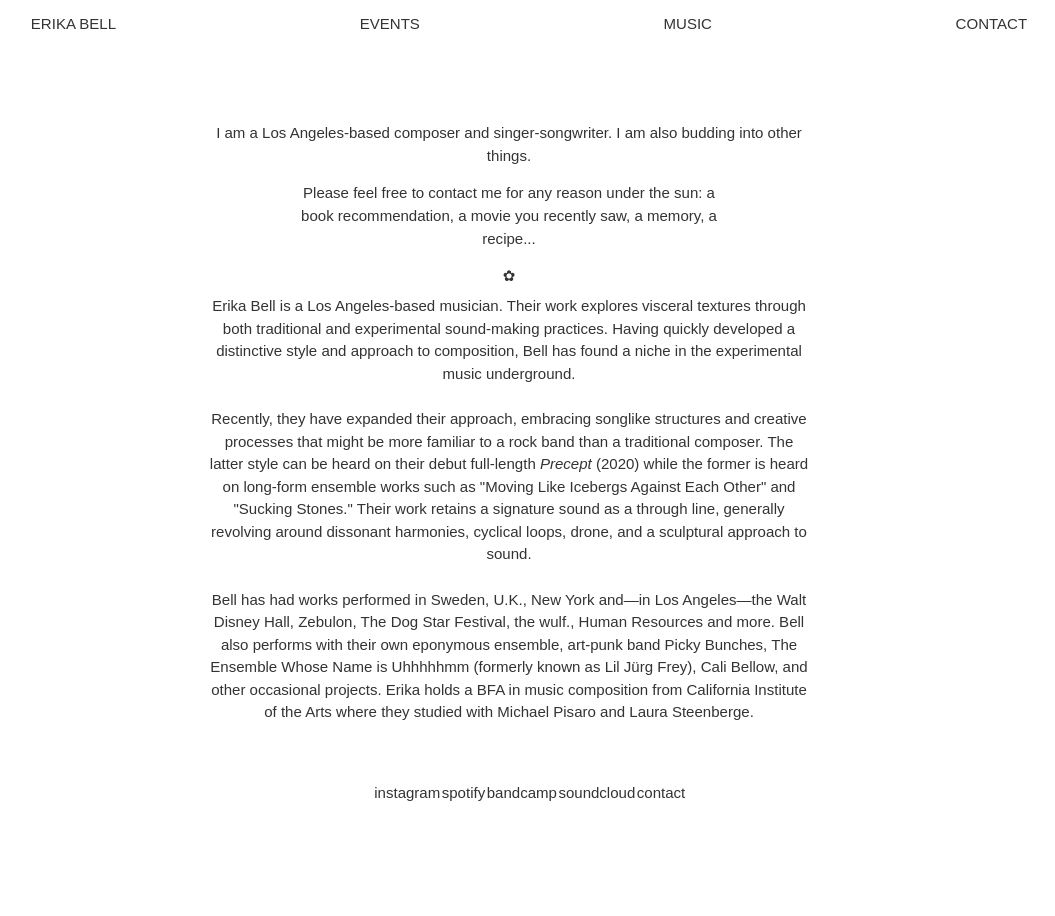
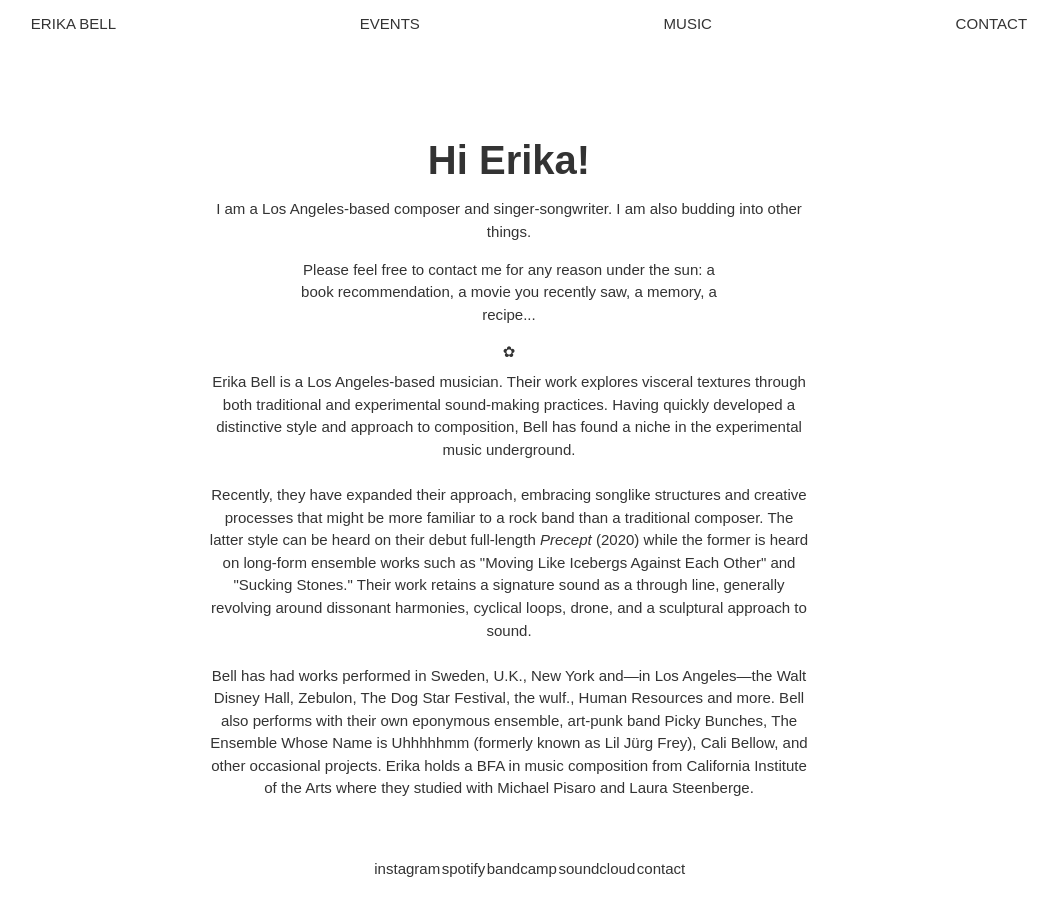
Before and after one commit to erikaBell/erikabell, a website: page index.html in a window 1280 px wide. Shown: the whole page, without its empty margins (131-1186 px from the left). Before the commit the page ends 876 px from the top, so only its background shows below. Drawn offline with Linux system fonts and the light colour scheme.

Commit message:
Update index.html

```diff
--- a/index.html
+++ b/index.html
@@ -16,6 +16,7 @@
     <header-component></header-component>
     <div class="about-container">
     <div class="about-text">
+      <h1>Hi Erika!</h1>
 	    <p class="about-text-first-person">I am a Los Angeles-based composer and singer-songwriter. I am also budding into other things.<p class="span">Please feel free to contact me for any reason under the sun: a book recommendation, a movie you recently saw, a memory, a recipe...</p>
 
 	    	<p class='florette'>&#10047;<p>
```
